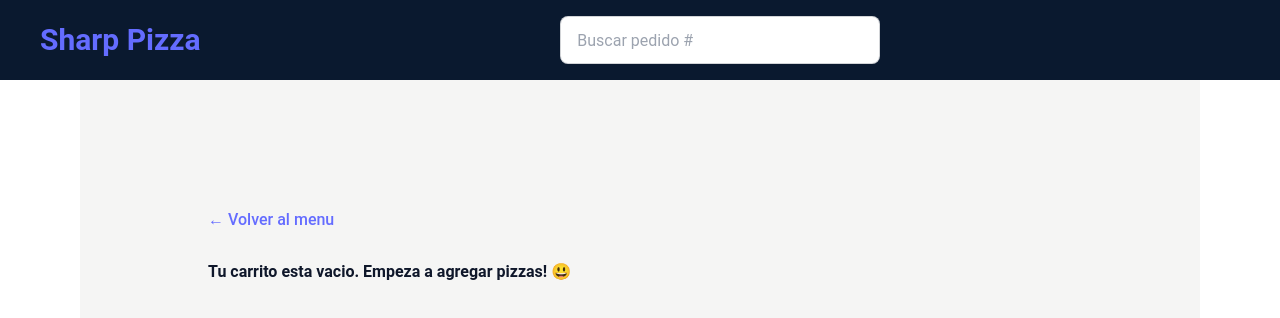
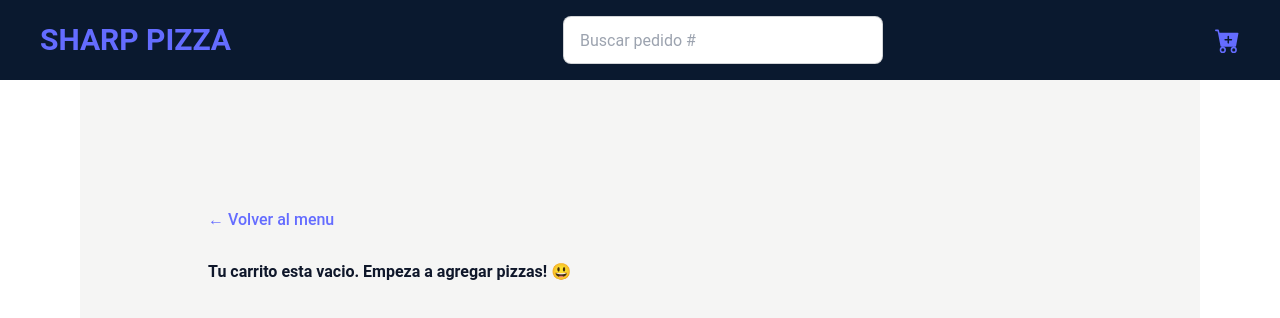
Before and after one commit to No-Country/c14-46-m-csharp-react, a React (Vite) app in the folder front/sharp-pizza/: page /cart in a window 1280 px wide. Shown: the top 318 px of the page. Built offline with nearby package versions, Linux system fonts and the light colour scheme.

Commit message:
make logo text bolder and add cart icon

```diff
--- a/front/sharp-pizza/src/ui/Header.jsx
+++ b/front/sharp-pizza/src/ui/Header.jsx
@@ -4,6 +4,7 @@ import { HiOutlineLogout } from "react-icons/hi"
 import { useDispatch, useSelector } from "react-redux"
 import { logout } from "../features/user/userSlice"
 import { clearCart } from "../features/cart/cartSlice"
+import { BsFillCartPlusFill } from "react-icons/bs"
 
 const Header = () => {
   const username = useSelector(state => state.user.name)
@@ -18,12 +19,13 @@ const Header = () => {
 
   return (
     <header className="flex fixed top-0 mb-10 justify-between items-center bg-[#0a192f] h-20 w-full px-10 z-10">
-      <Link to={'/'} className="text-3xl font-bold">Sharp Pizza</Link>
+      <Link to={'/'} className="text-3xl font-bold">SHARP PIZZA</Link>
       <input type="text" placeholder="Buscar pedido #" className="input input-bordered w-full max-w-xs" />
 
-      <div className="flex justify-center items-center gap-2">
+      <div className="flex justify-center items-center gap-4">
+        <Link to={'/cart'}><BsFillCartPlusFill size={25} /></Link>
         <Username />
-        {username && <HiOutlineLogout size={25} onClick={handleLogout} />}
+        {username && <HiOutlineLogout size={25} onClick={handleLogout} className="cursor-pointer" />}
       </div>
 
     </header>
```
